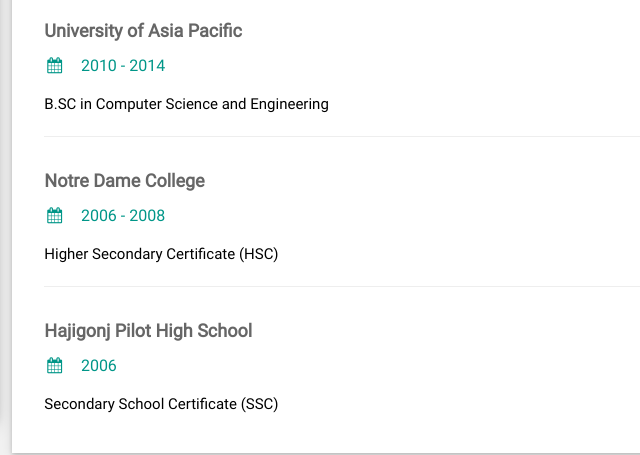
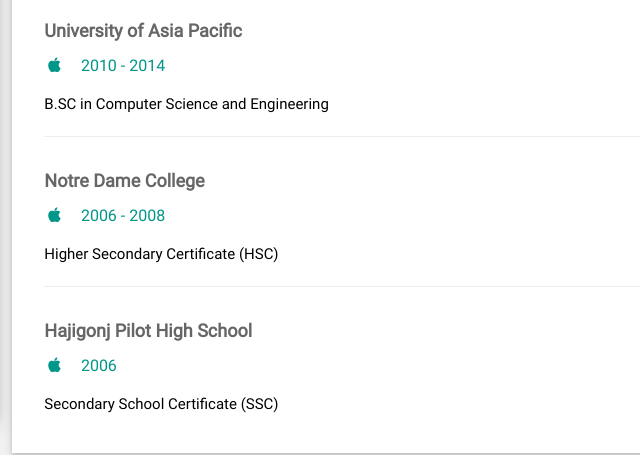
Before and after one commit to riazurcse/riazurcse.github.io, a plain HTML site: page index.html in a window 1280 px wide. Shown: the part 1107-1562 px from the top of the page, 425-1065 px from the left. Drawn offline with Linux system fonts and the light colour scheme.

Commit message:
minor changes

```diff
--- a/index.html
+++ b/index.html
@@ -146,19 +146,19 @@ html,body,h1,h2,h3,h4,h5,h6 {font-family: "Roboto", sans-serif}
         <h2 class="w3-text-grey w3-padding-16"><i class="fa fa-tasks fa-fw w3-margin-right w3-xxlarge w3-text-teal"></i>My Works</h2>
         <div class="w3-container">
           <h5 class="w3-opacity"><b>University of Asia Pacific</b></h5>
-          <h6 class="w3-text-teal"><i class="fa fa-calendar fa-fw w3-margin-right"></i>2010 - 2014</h6>
+          <h6 class="w3-text-teal"><i class="fa fa-apple fa-fw w3-margin-right"></i>2010 - 2014</h6>
           <p>B.SC in Computer Science and Engineering</p>
           <hr>
         </div>
         <div class="w3-container">
           <h5 class="w3-opacity"><b>Notre Dame College</b></h5>
-          <h6 class="w3-text-teal"><i class="fa fa-calendar fa-fw w3-margin-right"></i>2006 - 2008</h6>
+          <h6 class="w3-text-teal"><i class="fa fa-apple fa-fw w3-margin-right"></i>2006 - 2008</h6>
           <p>Higher Secondary Certificate (HSC) </p>
           <hr>
         </div>
         <div class="w3-container">
           <h5 class="w3-opacity"><b>Hajigonj Pilot High School</b></h5>
-          <h6 class="w3-text-teal"><i class="fa fa-calendar fa-fw w3-margin-right"></i>2006</h6>
+          <h6 class="w3-text-teal"><i class="fa fa-apple fa-fw w3-margin-right"></i>2006</h6>
           <p>Secondary School Certificate (SSC) </p><br>
         </div>
       </div>
```
